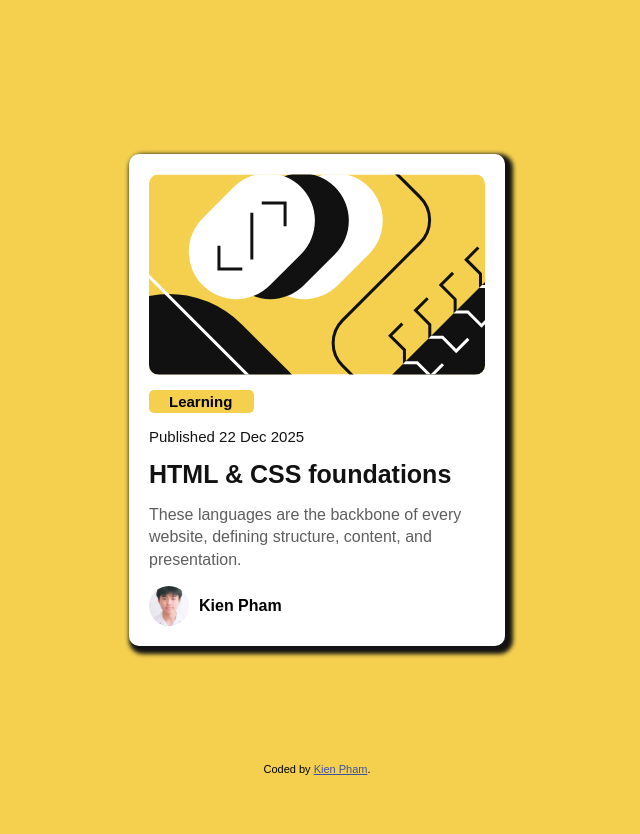
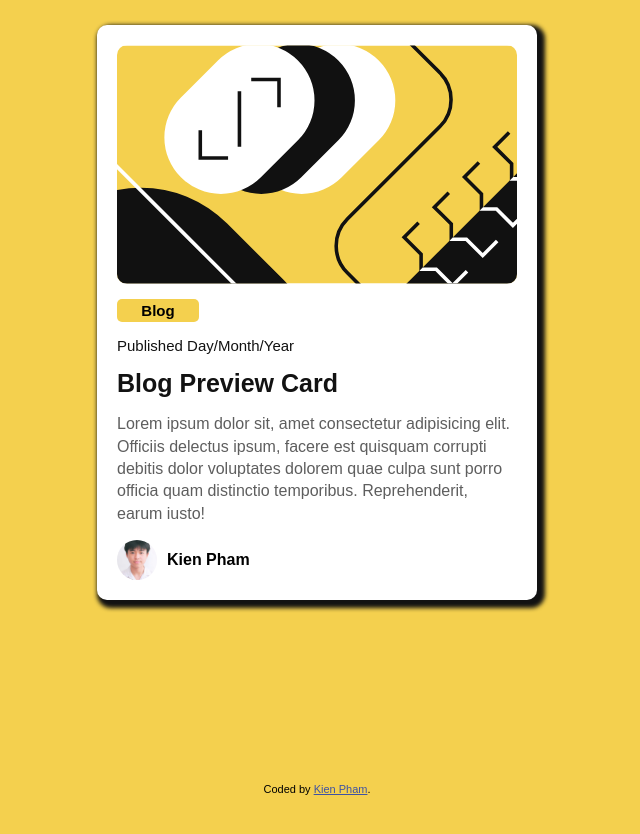
Before and after one commit to kienpham07/blog-preview-card-FE, a plain HTML site: page blog-preview-card-main/index.html in a window 1280 px wide. Shown: the whole page, without its empty margins (323-963 px from the left). Before the commit the page ends 800 px from the top, so only its background shows below. Drawn offline with Linux system fonts and the light colour scheme.

Commit message:
Third commit

```diff
--- a/blog-preview-card-main/index.html
+++ b/blog-preview-card-main/index.html
@@ -16,7 +16,6 @@
 
     <title>Blog preview card</title>
 
-    <!-- Feel free to remove these styles or customise in your own stylesheet 👍 -->
     <style>
       .attribution {
         font-size: 11px;
@@ -34,13 +33,14 @@
         alt="background"
         class="bg-img"
       />
-      <span class="learning"> Learning </span>
-      <span class="published-date"> Published 22 Dec 2025 </span>
-      <span class="title"> HTML & CSS foundations </span>
+      <span class="section1"> Blog </span>
+      <span class="published-date"> Published Day/Month/Year </span>
+      <span class="title"> Blog Preview Card </span>
       <span class="description">
-        These languages are the backbone of every <br />
-        website, defining structure, content, and <br />
-        presentation.
+        Lorem ipsum dolor sit, amet consectetur adipisicing elit. Officiis
+        delectus ipsum, facere est quisquam corrupti debitis dolor voluptates
+        dolorem quae culpa sunt porro officia quam distinctio temporibus.
+        Reprehenderit, earum iusto!
       </span>
       <div class="author-info">
         <img src="./assets/images/kien.jpg" alt="author" class="author-img" />
--- a/blog-preview-card-main/style.css
+++ b/blog-preview-card-main/style.css
@@ -2,11 +2,11 @@ body {
   background-color: hsl(47, 88%, 63%);
   font-family: "Figtree", sans-serif;
   margin: 0;
-  padding: 0;
+  padding: 2rem;
   display: flex;
-  justify-content: center;
+  flex-direction: column;
   align-items: center;
-  height: 100vh;
+  min-height: 100vh;
 }
 
 .blog-card {
@@ -14,7 +14,7 @@ body {
   border-radius: 10px;
   box-shadow: 4px 4px 4px 4px hsl(0, 0%, 7%);
   max-width: 400px;
-  margin: 50px auto;
+  margin: -7px auto; /* vertically center inside column flex body */
   padding: 20px;
   display: flex;
   flex-direction: column;
@@ -26,15 +26,19 @@ img.bg-img {
   border-radius: 10px;
 }
 
-.learning {
+.section1 {
   position: relative;
   width: 100%;
-  padding: 3px 15px 3px 20px; /* Top, Right, Bottom, Left */
+  padding: 3px 6px; /* top/bottom: 3px; left/right: 15px */
   background: hsl(47, 88%, 63%);
   max-width: 70px;
   border-radius: 5px;
   font-size: 15px;
   font-weight: 700;
+  display: flex;
+  justify-content: center;
+  align-items: center;
+  text-align: center;
 }
 
 .published-date {
@@ -74,8 +78,10 @@ img.author-img {
 }
 
 .attribution {
-  position: absolute;
-  bottom: 25px;
+  position: sticky;
+  bottom: 4.5px;
+  margin-top: auto;
+  align-self: center;
   text-align: center;
-  font-size: 16px;
+  font-size: 10px;
 }
```
Also changed, not shown: 2 other files.
